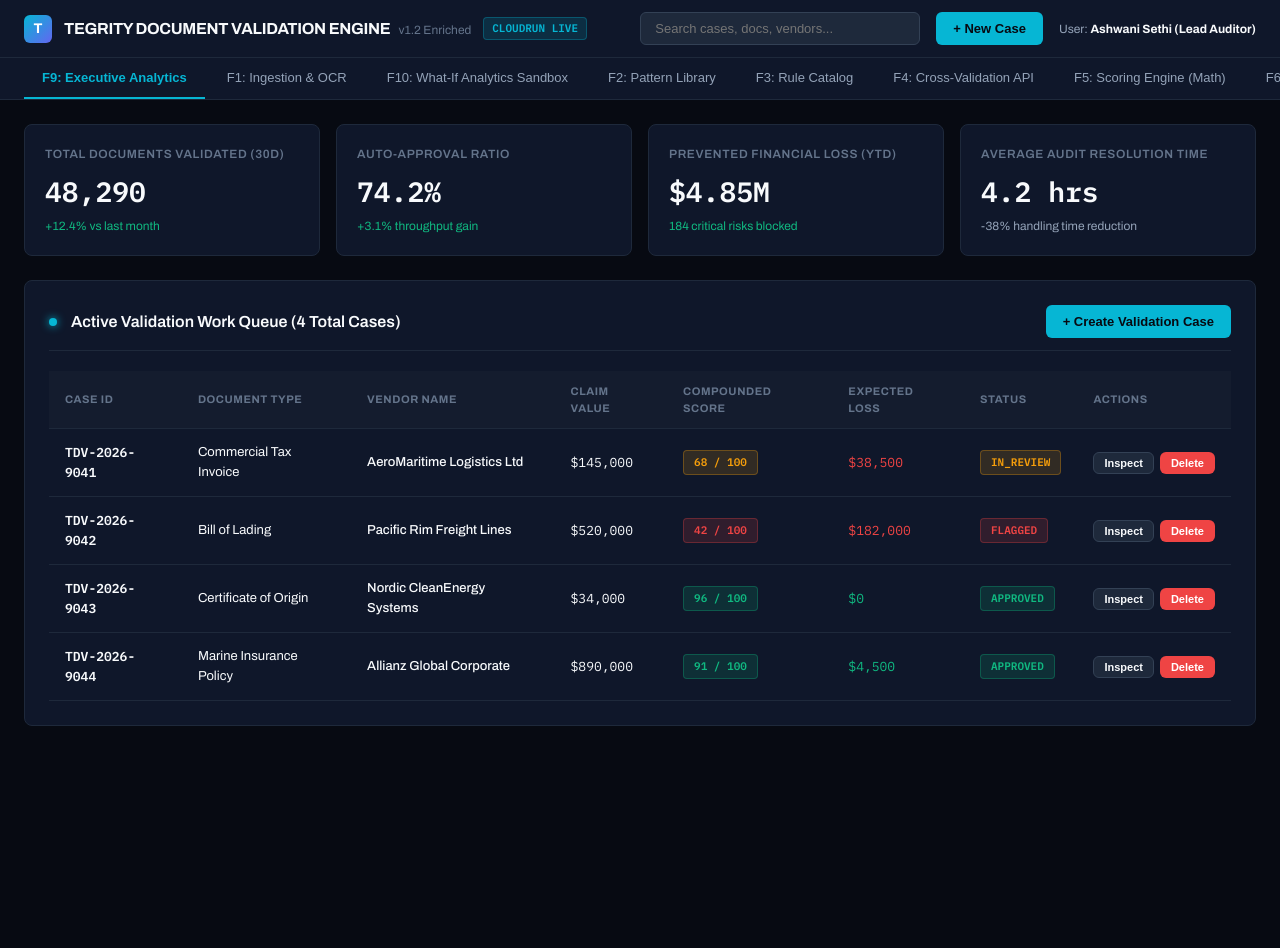
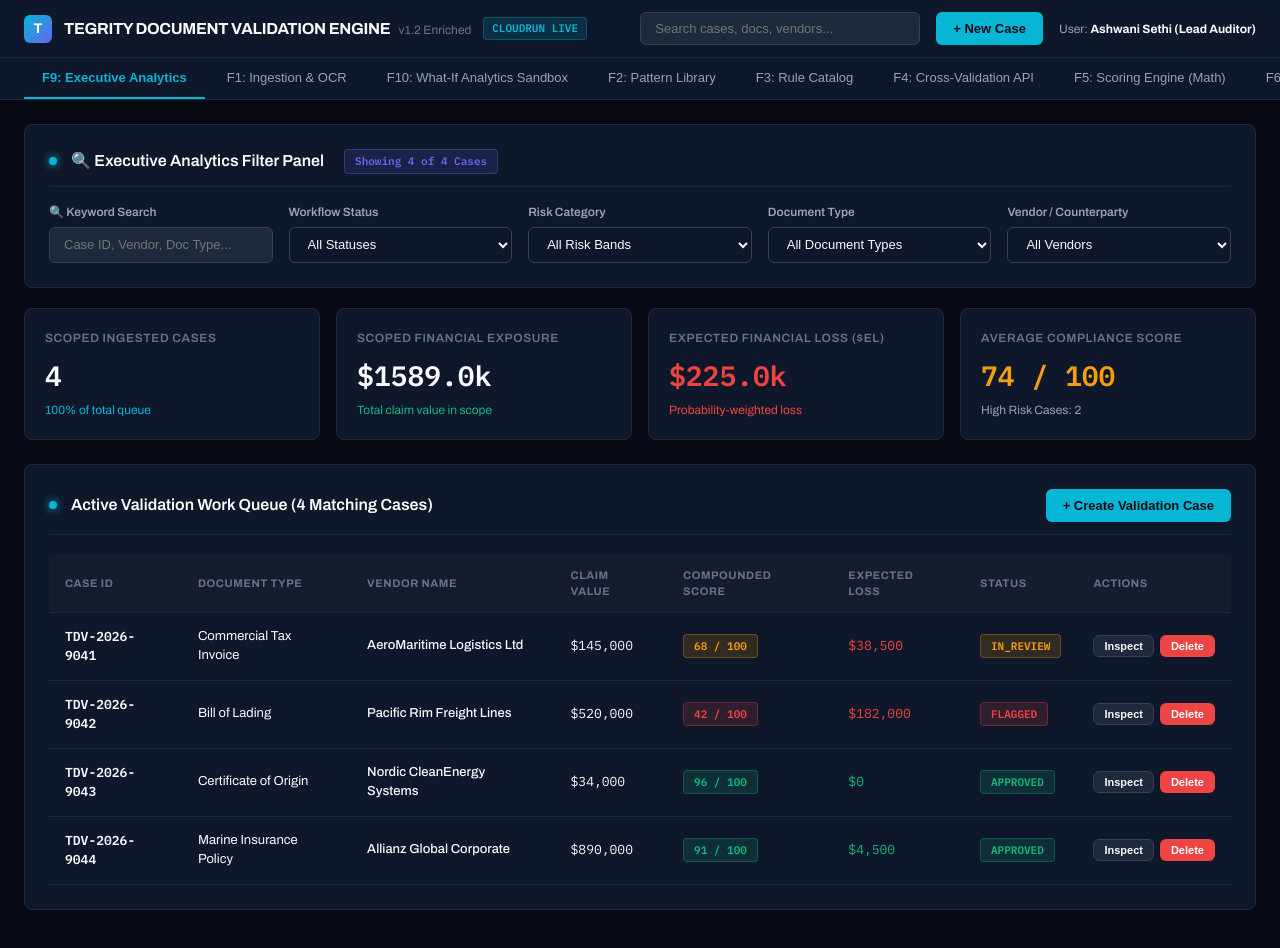
Before and after one commit to tegritytec/Tegrity-Document-Validation-Engine, a React (Vite) app: page / in a window 1280 px wide. Shown: the top 948 px of the page. Before the commit the page ends 800 px from the top, so only its background shows below. Built offline with nearby package versions, Linux system fonts and the light colour scheme.

Commit message:
feat: add multi-dimensional filters panel to Executive Analytics section with dynamic metric recalculations

```diff
--- a/src/App.tsx
+++ b/src/App.tsx
@@ -33,6 +33,13 @@ export const App: React.FC = () => {
   const [selectedReportType, setSelectedReportType] = useState<ReportType>('Executive Summary');
   const [selectedReportFormat, setSelectedReportFormat] = useState<ReportFormat>('PDF');
   const [voyagePublishResult, setVoyagePublishResult] = useState<VoyagePublishResponse | null>(null);
+
+  // Executive Analytics Filters State (F9)
+  const [execStatusFilter, setExecStatusFilter] = useState<string>('ALL');
+  const [execRiskBandFilter, setExecRiskBandFilter] = useState<string>('ALL');
+  const [execDocTypeFilter, setExecDocTypeFilter] = useState<string>('ALL');
+  const [execVendorFilter, setExecVendorFilter] = useState<string>('ALL');
+  const [execSearchQuery, setExecSearchQuery] = useState<string>('');
 
   // Patterns State (F2)
   const [patterns, setPatterns] = useState<PatternRule[]>(MOCK_PATTERNS);
@@ -439,6 +446,39 @@ export const App: React.FC = () => {
     c.documentType.toLowerCase().includes(searchQuery.toLowerCase())
   );
 
+  // Executive Analytics Filters Calculations (F9)
+  const execFilteredCases = cases.filter(c => {
+    const matchesSearch = !execSearchQuery ||
+      c.id.toLowerCase().includes(execSearchQuery.toLowerCase()) ||
+      c.vendorName.toLowerCase().includes(execSearchQuery.toLowerCase()) ||
+      c.documentType.toLowerCase().includes(execSearchQuery.toLowerCase());
+
+    const matchesStatus = execStatusFilter === 'ALL' || c.status === execStatusFilter;
+    const matchesRisk = execRiskBandFilter === 'ALL' || c.riskCategory.toUpperCase() === execRiskBandFilter.toUpperCase();
+    const matchesDocType = execDocTypeFilter === 'ALL' || c.documentType === execDocTypeFilter;
+    const matchesVendor = execVendorFilter === 'ALL' || c.vendorName === execVendorFilter;
+
+    return matchesSearch && matchesStatus && matchesRisk && matchesDocType && matchesVendor;
+  });
+
+  const uniqueDocTypes = Array.from(new Set(cases.map(c => c.documentType)));
+  const uniqueVendors = Array.from(new Set(cases.map(c => c.vendorName)));
+  const uniqueStatuses = Array.from(new Set(cases.map(c => c.status)));
+  const uniqueRiskBands = ['LOW', 'MODERATE', 'HIGH', 'CRITICAL'];
+
+  const handleResetExecFilters = () => {
+    setExecStatusFilter('ALL');
+    setExecRiskBandFilter('ALL');
+    setExecDocTypeFilter('ALL');
+    setExecVendorFilter('ALL');
+    setExecSearchQuery('');
+  };
+
+  const execTotalValue = execFilteredCases.reduce((acc, c) => acc + c.claimValue, 0);
+  const execTotalLoss = execFilteredCases.reduce((acc, c) => acc + c.expectedLoss, 0);
+  const execAvgScore = execFilteredCases.length ? Math.round(execFilteredCases.reduce((acc, c) => acc + c.overallScore, 0) / execFilteredCases.length) : 0;
+  const execHighRiskCount = execFilteredCases.filter(c => c.riskCategory === 'HIGH' || c.riskCategory === 'CRITICAL' || c.hasCriticalGap).length;
+
   const isAllSelected = cases.length > 0 && selectedF1FileIds.length === cases.length;
 
   return (
@@ -494,26 +534,155 @@ export const App: React.FC = () => {
 
       {/* Main Panel Content */}
       <main className="main-content">
-        {/* F9: Executive Dashboard */}
+        {/* F9: Executive Dashboard & Analytics with Dynamic Filters */}
         {activeTab === 'F9' && (
           <div>
-            <div className="grid-metrics">
-              {MOCK_EXECUTIVE_METRICS.map((m, idx) => (
-                <div key={idx} className="tile">
-                  <div className="tile-label">{m.label}</div>
-                  <div className="t-big">{m.value}</div>
-                  <div className="tile-sub" style={{ color: m.status === 'POSITIVE' ? 'var(--emerald)' : 'var(--text-muted)' }}>
-                    {m.trend}
-                  </div>
-                </div>
+            {/* Filter Control Bar */}
+            <div className="sub" style={{ marginBottom: '20px' }}>
+              <div className="sub-header" style={{ marginBottom: '16px' }}>
+                <div className="sub-title">
+                  <span className="pip cyan"></span>
+                  🔍 Executive Analytics Filter Panel
+                  <span className="badge badge-indigo" style={{ marginLeft: '12px' }}>
+                    Showing {execFilteredCases.length} of {cases.length} Cases
+                  </span>
+                </div>
+                {(execStatusFilter !== 'ALL' || execRiskBandFilter !== 'ALL' || execDocTypeFilter !== 'ALL' || execVendorFilter !== 'ALL' || execSearchQuery) && (
+                  <button className="btn btn-secondary" style={{ fontSize: '12px', border: '1px solid var(--amber)', color: 'var(--amber)' }} onClick={handleResetExecFilters}>
+                    🔄 Reset All Filters
+                  </button>
+                )}
+              </div>
+
+              {/* Filter Controls Grid */}
+              <div style={{ display: 'grid', gridTemplateColumns: 'repeat(auto-fit, minmax(180px, 1fr))', gap: '16px' }}>
+                <div>
+                  <label style={{ display: 'block', fontSize: '12px', color: 'var(--text-muted)', marginBottom: '6px', fontWeight: 600 }}>
+                    🔍 Keyword Search
+                  </label>
+                  <input
+                    type="text"
+                    className="search-box"
+                    style={{ width: '100%', height: '36px' }}
+                    placeholder="Case ID, Vendor, Doc Type..."
+                    value={execSearchQuery}
+                    onChange={(e) => setExecSearchQuery(e.target.value)}
+                  />
+                </div>
+
+                <div>
+                  <label style={{ display: 'block', fontSize: '12px', color: 'var(--text-muted)', marginBottom: '6px', fontWeight: 600 }}>
+                    Workflow Status
+                  </label>
+                  <select
+                    className="search-box"
+                    style={{ width: '100%', height: '36px', backgroundColor: 'var(--surface-0)', color: 'var(--text-main)' }}
+                    value={execStatusFilter}
+                    onChange={(e) => setExecStatusFilter(e.target.value)}
+                  >
+                    <option value="ALL">All Statuses</option>
+                    {uniqueStatuses.map(st => (
+                      <option key={st} value={st}>{st}</option>
                     ))}
-            </div>
-
+                  </select>
+                </div>
+
+                <div>
+                  <label style={{ display: 'block', fontSize: '12px', color: 'var(--text-muted)', marginBottom: '6px', fontWeight: 600 }}>
+                    Risk Category
+                  </label>
+                  <select
+                    className="search-box"
+                    style={{ width: '100%', height: '36px', backgroundColor: 'var(--surface-0)', color: 'var(--text-main)' }}
+                    value={execRiskBandFilter}
+                    onChange={(e) => setExecRiskBandFilter(e.target.value)}
+                  >
+                    <option value="ALL">All Risk Bands</option>
+                    {uniqueRiskBands.map(rb => (
+                      <option key={rb} value={rb}>{rb}</option>
+                    ))}
+                  </select>
+                </div>
+
+                <div>
+                  <label style={{ display: 'block', fontSize: '12px', color: 'var(--text-muted)', marginBottom: '6px', fontWeight: 600 }}>
+                    Document Type
+                  </label>
+                  <select
+                    className="search-box"
+                    style={{ width: '100%', height: '36px', backgroundColor: 'var(--surface-0)', color: 'var(--text-main)' }}
+                    value={execDocTypeFilter}
+                    onChange={(e) => setExecDocTypeFilter(e.target.value)}
+                  >
+                    <option value="ALL">All Document Types</option>
+                    {uniqueDocTypes.map(dt => (
+                      <option key={dt} value={dt}>{dt}</option>
+                    ))}
+                  </select>
+                </div>
+
+                <div>
+                  <label style={{ display: 'block', fontSize: '12px', color: 'var(--text-muted)', marginBottom: '6px', fontWeight: 600 }}>
+                    Vendor / Counterparty
+                  </label>
+                  <select
+                    className="search-box"
+                    style={{ width: '100%', height: '36px', backgroundColor: 'var(--surface-0)', color: 'var(--text-main)' }}
+                    value={execVendorFilter}
+                    onChange={(e) => setExecVendorFilter(e.target.value)}
+                  >
+                    <option value="ALL">All Vendors</option>
+                    {uniqueVendors.map(v => (
+                      <option key={v} value={v}>{v}</option>
+                    ))}
+                  </select>
+                </div>
+              </div>
+            </div>
+
+            {/* Dynamic Executive Metric Tiles (Recalculates based on Filter Scope) */}
+            <div className="grid-metrics" style={{ marginBottom: '24px' }}>
+              <div className="tile">
+                <div className="tile-label">Scoped Ingested Cases</div>
+                <div className="t-big">{execFilteredCases.length}</div>
+                <div className="tile-sub" style={{ color: 'var(--cyan)' }}>
+                  {((execFilteredCases.length / Math.max(1, cases.length)) * 100).toFixed(0)}% of total queue
+                </div>
+              </div>
+
+              <div className="tile">
+                <div className="tile-label">Scoped Financial Exposure</div>
+                <div className="t-big">${(execTotalValue / 1000).toFixed(1)}k</div>
+                <div className="tile-sub" style={{ color: 'var(--emerald)' }}>
+                  Total claim value in scope
+                </div>
+              </div>
+
+              <div className="tile">
+                <div className="tile-label">Expected Financial Loss ($EL)</div>
+                <div className="t-big" style={{ color: 'var(--crimson)' }}>${(execTotalLoss / 1000).toFixed(1)}k</div>
+                <div className="tile-sub" style={{ color: 'var(--crimson)' }}>
+                  Probability-weighted loss
+                </div>
+              </div>
+
+              <div className="tile">
+                <div className="tile-label">Average Compliance Score</div>
+                <div className="t-big" style={{ color: execAvgScore >= 90 ? 'var(--emerald)' : execAvgScore >= 60 ? 'var(--amber)' : 'var(--crimson)' }}>
+                  {execAvgScore} / 100
+                </div>
+                <div className="tile-sub" style={{ color: 'var(--text-muted)' }}>
+                  High Risk Cases: {execHighRiskCount}
+                </div>
+              </div>
+            </div>
+
+            {/* Active Validation Work Queue Table */}
             <div className="sub">
               <div className="sub-header">
                 <div className="sub-title">
                   <span className="pip cyan"></span>
-                  Active Validation Work Queue ({cases.length} Total Cases)
+                  Active Validation Work Queue ({execFilteredCases.length} Matching Cases)
                 </div>
                 <button className="btn btn-primary" onClick={() => setIsCaseModalOpen(true)}>+ Create Validation Case</button>
               </div>
@@ -533,7 +702,14 @@ export const App: React.FC = () => {
                     </tr>
                   </thead>
                   <tbody>
-                    {filteredCases.map(c => (
+                    {execFilteredCases.length === 0 ? (
+                      <tr>
+                        <td colSpan={8} style={{ textAlign: 'center', padding: '32px', color: 'var(--text-muted)' }}>
+                          No validation cases match the selected filter criteria. Click "Reset All Filters" to view all cases.
+                        </td>
+                      </tr>
+                    ) : (
+                      execFilteredCases.map(c => (
                         <tr key={c.id} onClick={() => setSelectedCase(c)}>
                           <td style={{ fontFamily: 'var(--font-mono)', fontWeight: 600 }}>{c.id}</td>
                           <td>{c.documentType}</td>
@@ -559,7 +735,8 @@ export const App: React.FC = () => {
                             </div>
                           </td>
                         </tr>
-                    ))}
+                      ))
+                    )}
                   </tbody>
                 </table>
               </div>
```
Lines whose indentation alone changed are shown as unchanged.
